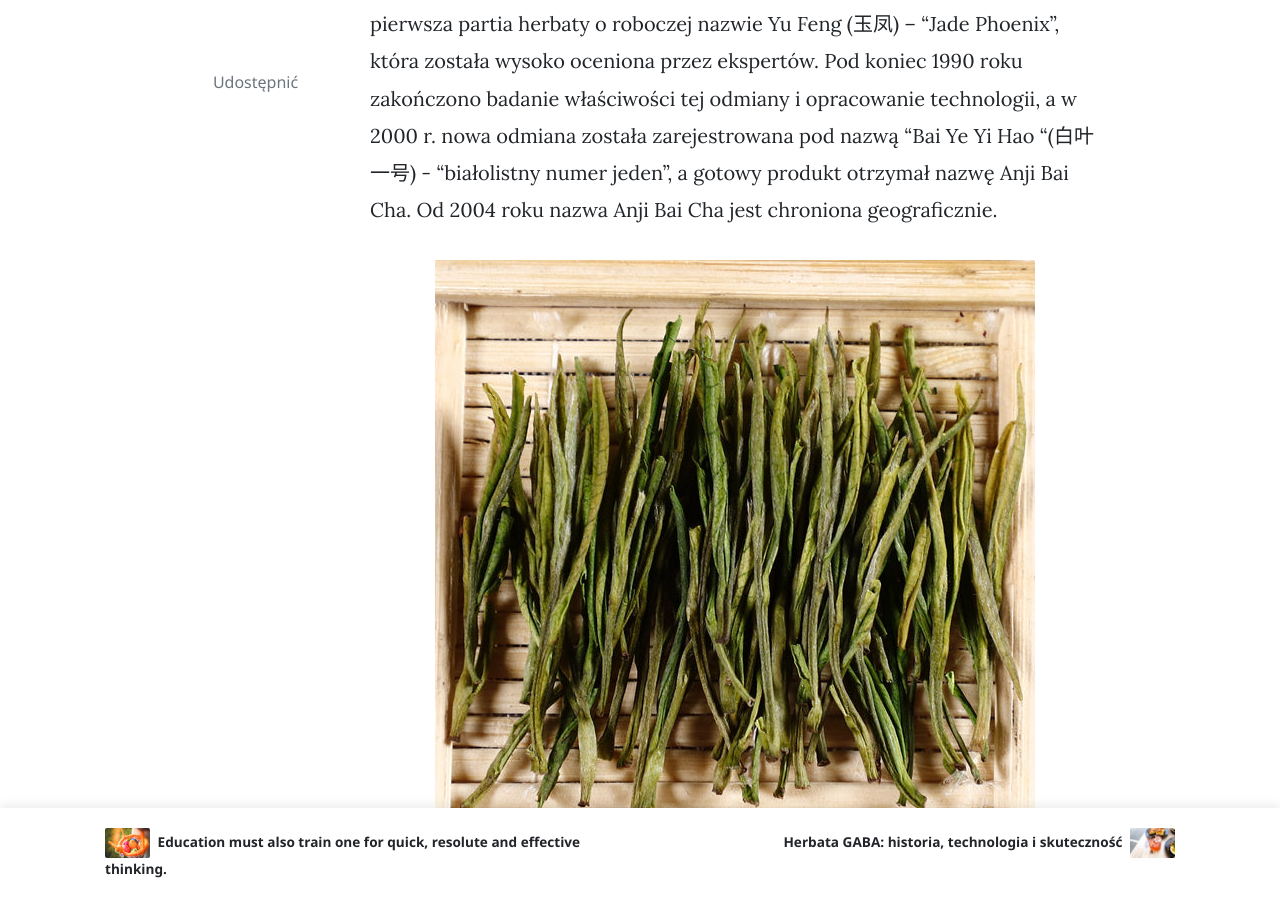
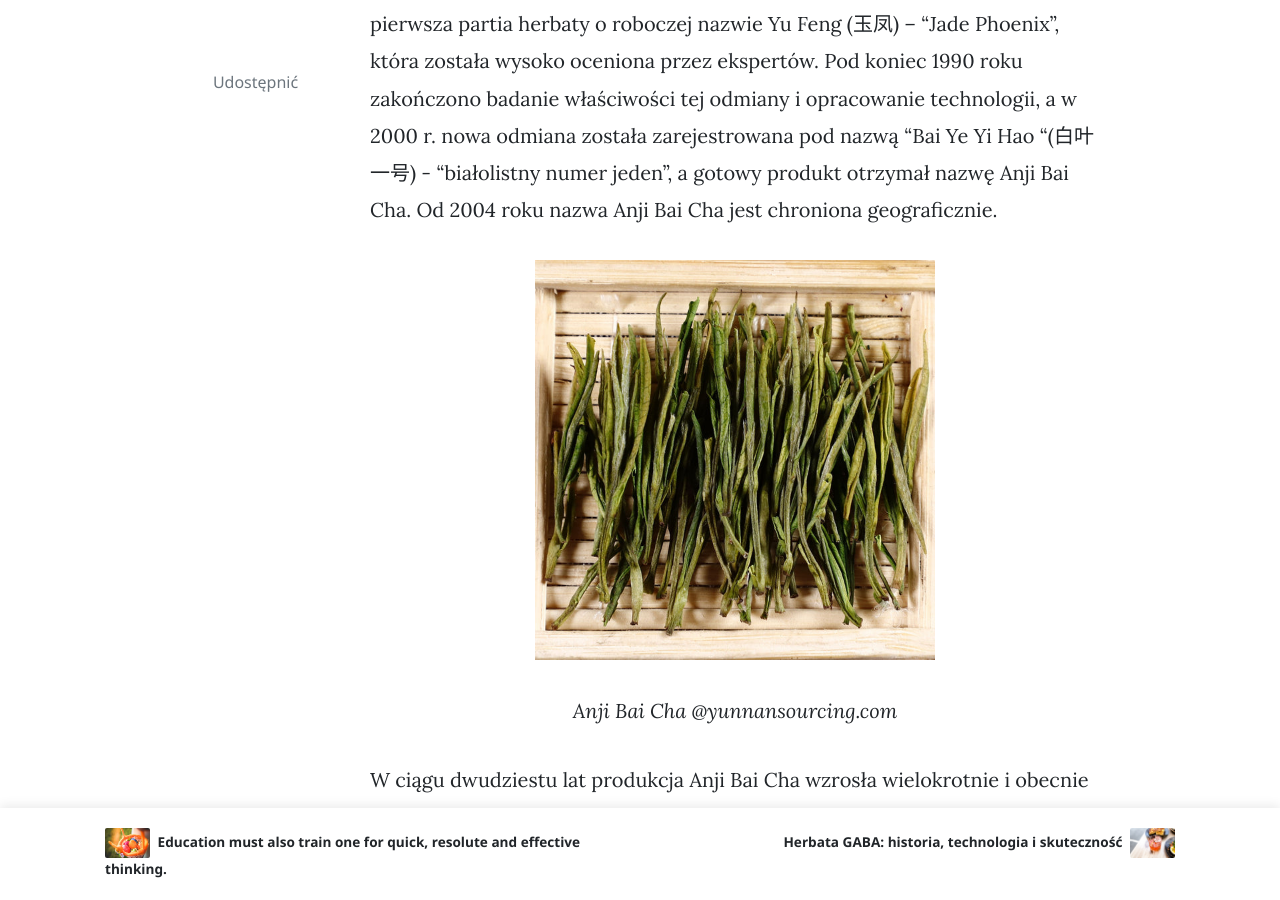
Before and after one commit to asiomchen/asiomchen.github.io, a Jekyll site: the page built from _posts/2020-10-04-o-molekularnych-podstawach-bielactwa-herbacianego.md, in a window 1280 px wide and 900 px high, scrolled down 799 px. Built offline with Jekyll 4.4.1, drawn with Linux system fonts in a browser that asks for light colours; nearby versions of some CDN libraries; comment, search, counter and statistics services are not loaded.

Commit message:
Update 2020-10-04-o-molekularnych-podstawach-bielactwa-herbacianego.md

```diff
--- a/_posts/2020-10-04-o-molekularnych-podstawach-bielactwa-herbacianego.md
+++ b/_posts/2020-10-04-o-molekularnych-podstawach-bielactwa-herbacianego.md
@@ -9,7 +9,7 @@
 
 
 <p align="center">
-  <img alt="anji-1" src="/assets/images/anji/anji-1.jpg" width="600">
+  <img alt="anji-1" src="/assets/images/anji/anji-1.jpg" width="400">
   <br>
     <em><i>Anji Bai Cha @yunnansourcing.com</i></em>
 </p>
@@ -23,7 +23,7 @@
 Procesy zachodzące w liściach kultywarów o białych liściach i żółtych liściach podczas etapów wybielania i zielenienia oraz mechanizmy ich regulacji przyciągnęły dużą uwagę naukowców. Skład liści Bai Ye Yi Hao został zbadany na poziomach: transkrypcyjnym (zbiór RNA), proteomicznym (zbiór białek) i metabolomicznym (zbiór metabolitów endogennych o niskiej masie cząsteczkowej) poziomach, na końcu podam linki do odpowiednich badań, a tu chcę się zatrzymać tylko na chwilę żeby pokazać, jak skomplikowaną biochemicznie fabryką jest liść herbaty.
 
 <p align="center">
-  <img alt="anji-2" src="assets/images/anji/anji-2.jpg" width="600">
+  <img alt="anji-2" src="assets/images/anji/anji-1.jpg" width="600">
   <br>
     <em><i>Anji Bai Cha @yunnansourcing.com</i></em>
 </p>
```
